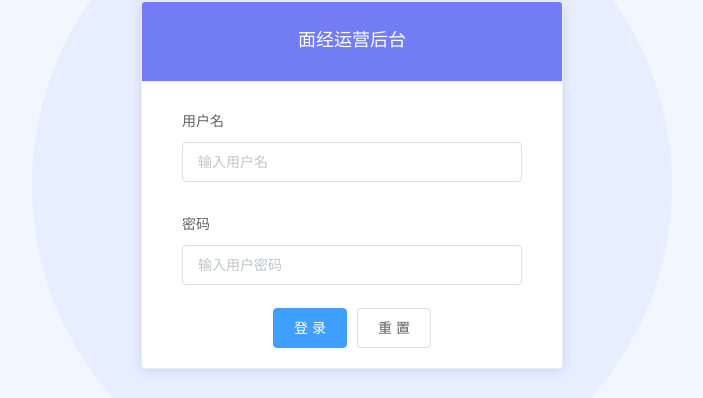
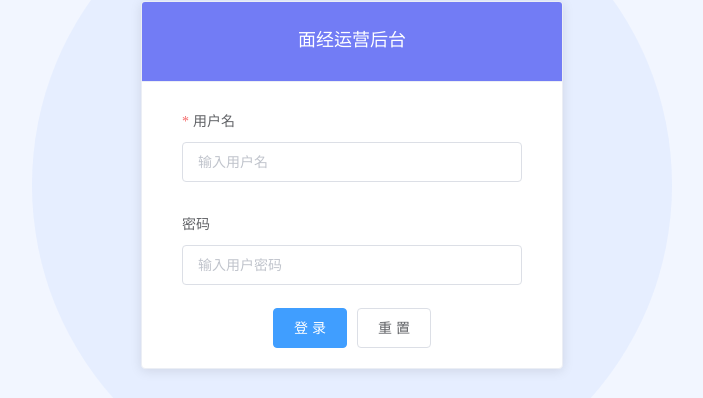
Before and after one commit to Polarisbare/pc-, a Vue app: page /#/login in a window 1280 px wide. Shown: the part 215-613 px from the top of the page, without its empty margins (288-991 px from the left). Built offline with nearby package versions, Linux system fonts and the light colour scheme.

Commit message:
pc练习

```diff
--- a/src/views/Login.vue
+++ b/src/views/Login.vue
@@ -2,18 +2,24 @@
   <div class="login-page">
     <el-card>
       <template #header>面经运营后台</template>
-      <el-form autocomplete="off">
-        <el-form-item label="用户名">
-          <el-input placeholder="输入用户名"></el-input>
+
+      <!-- autocomplete: auto自动  complete完成  -->
+      <el-form autocomplete="off" :model="form" ref="form" :rules="rules">
+        <el-form-item label="用户名" prop="username">
+          <el-input placeholder="输入用户名" v-model="form.username"></el-input>
         </el-form-item>
 
         <el-form-item label="密码">
-          <el-input type="password" placeholder="输入用户密码"></el-input>
+          <el-input
+            type="password"
+            placeholder="输入用户密码"
+            v-model="password"
+          ></el-input>
         </el-form-item>
 
         <el-form class="tc">
           <el-button type="primary">登 录</el-button>
-          <el-button >重 置</el-button>
+          <el-button>重 置</el-button>
         </el-form>
       </el-form>
     </el-card>
@@ -22,16 +28,24 @@
 
 <script>
 export default {
-  name: 'login-page',
-  data () {
+  name: "login-page",
+  data() {
     return {
+      form: {
+        username: "",
+        password: "",
+      },
+      rules: {
+        username: [
+          { required: true, message: "请输入活动名称", trigger: "blur" },//trigger   触发
+          { min: 3, max: 5, message: "长度在 3 到 5 个字符", trigger: "blur" },
+        ],
 
-    }
+      },
+    };
   },
-  methods: {
-
-  }
-}
+  methods: {},
+};
 </script>
 
 <style lang="scss" scoped>
@@ -43,9 +57,9 @@ export default {
   justify-content: space-around;
   .el-card {
     width: 420px;
-    ::v-deep .el-card__header{
+    ::v-deep .el-card__header {
       height: 80px;
-      background: rgba(114,124,245,1);
+      background: rgba(114, 124, 245, 1);
       text-align: center;
       line-height: 40px;
       color: #fff;
```
